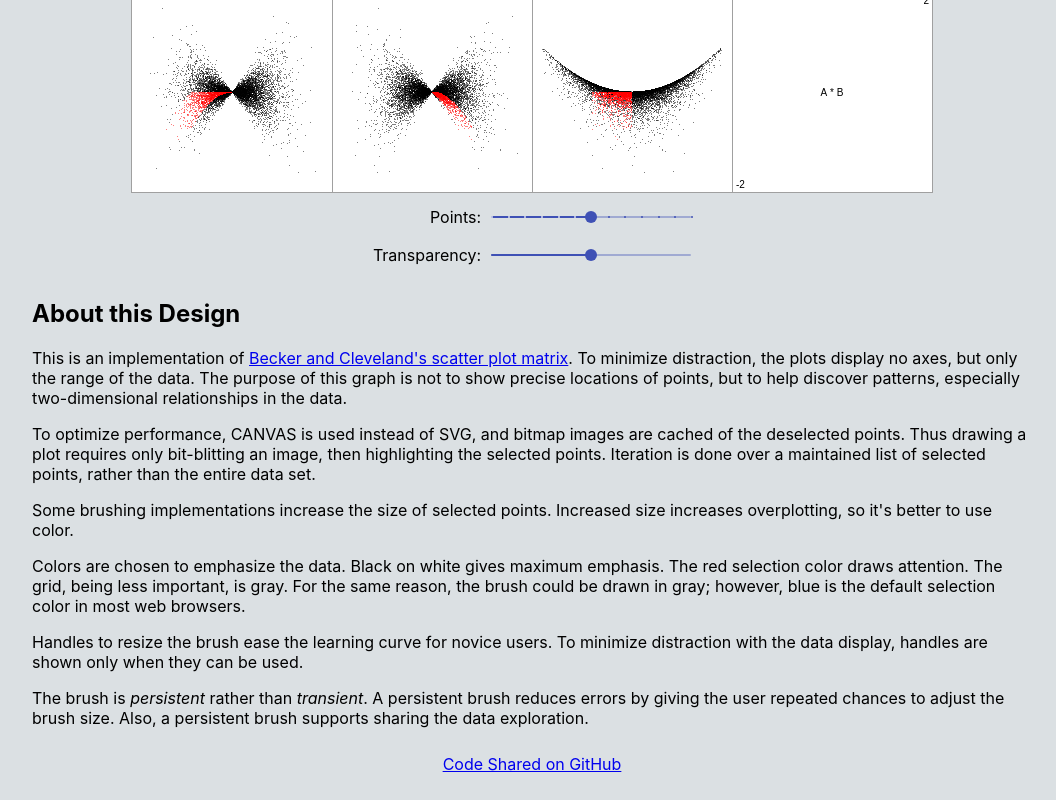
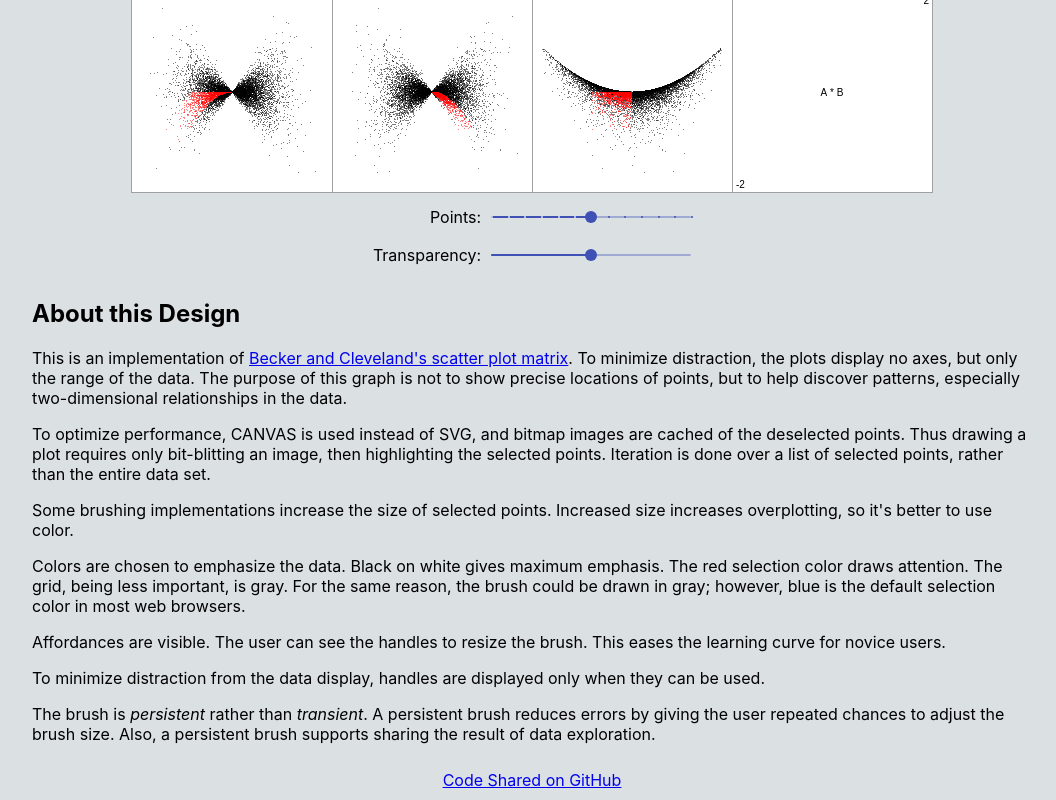
Before and after one commit to hemanrobinson/fast-brushing, a React (Create React App) app: page / in a window 1280 px wide. Shown: the part 823-1623 px from the top of the page, without its empty margins (108-1164 px from the left). Built offline with nearby package versions, Linux system fonts and the light colour scheme.

Commit message:
visible affordances

```diff
--- a/src/App.js
+++ b/src/App.js
@@ -42,7 +42,7 @@ const App = () => {
                 This is an implementation of <a href="http://www.sci.utah.edu/~kpotter/Library/Papers/becker:1987:BS/index.html">Becker and Cleveland's scatter plot matrix</a>.  To minimize distraction, the plots display no axes, but only the range of the data.  The purpose of this graph is not to show precise locations of points, but to help discover patterns, especially two-dimensional relationships in the data.
                 </p>
                 <p>
-                To optimize performance, CANVAS is used instead of SVG, and bitmap images are cached of the deselected points.  Thus drawing a plot requires only bit-blitting an image, then highlighting the selected points.  Iteration is done over a maintained list of selected points, rather than the entire data set.
+                To optimize performance, CANVAS is used instead of SVG, and bitmap images are cached of the deselected points.  Thus drawing a plot requires only bit-blitting an image, then highlighting the selected points.  Iteration is done over a list of selected points, rather than the entire data set.
                 </p>
                 <p>
                 Some brushing implementations increase the size of selected points.  Increased size increases overplotting, so it's better to use color.
@@ -51,10 +51,13 @@ const App = () => {
                 Colors are chosen to emphasize the data.  Black on white gives maximum emphasis.  The red selection color draws attention.  The grid, being less important, is gray.  For the same reason, the brush could be drawn in gray; however, blue is the default selection color in most web browsers.
                 </p>
                 <p>
-                Handles to resize the brush ease the learning curve for novice users.  To minimize distraction with the data display, handles are shown only when they can be used.
+                Affordances are visible.  The user can see the handles to resize the brush.  This eases the learning curve for novice users.
                 </p>
                 <p>
-                The brush is <em>persistent</em> rather than <em>transient</em>.  A persistent brush reduces errors by giving the user repeated chances to adjust the brush size.  Also, a persistent brush supports sharing the data exploration.
+                To minimize distraction from the data display, handles are displayed only when they can be used.
+                </p>
+                <p>
+                The brush is <em>persistent</em> rather than <em>transient</em>.  A persistent brush reduces errors by giving the user repeated chances to adjust the brush size.  Also, a persistent brush supports sharing the result of data exploration.
                 </p>
             </div>
             <a href="https://github.com/hemanrobinson/brush/">Code Shared on GitHub</a>
```
Also changed, not shown: 1 other file (tests, documents, lock files or other folders).
